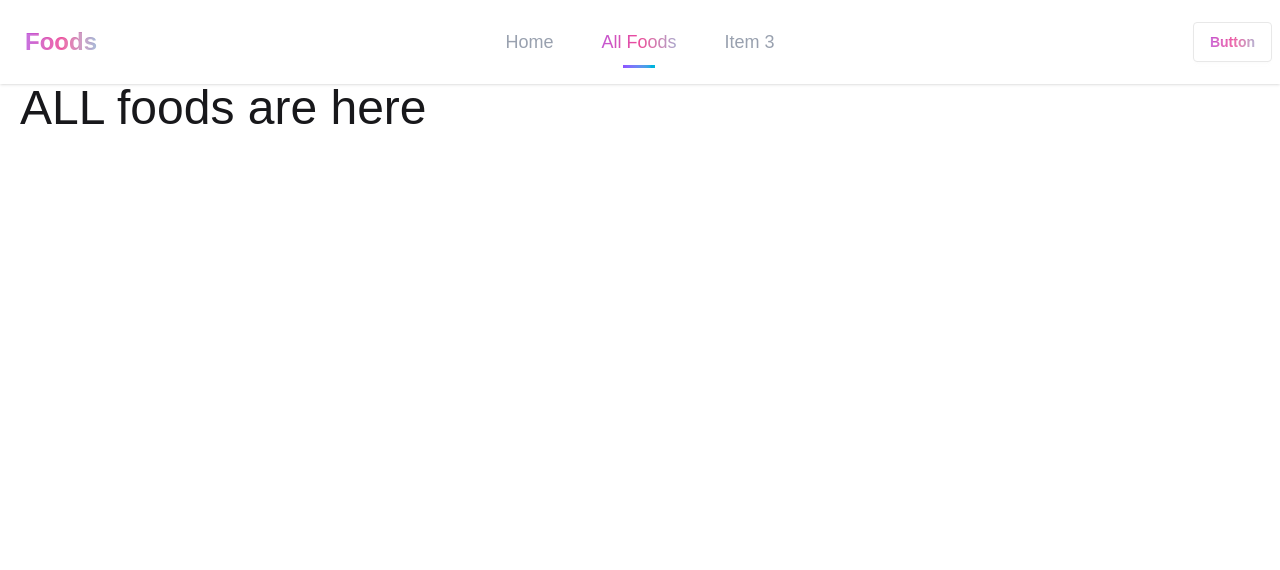
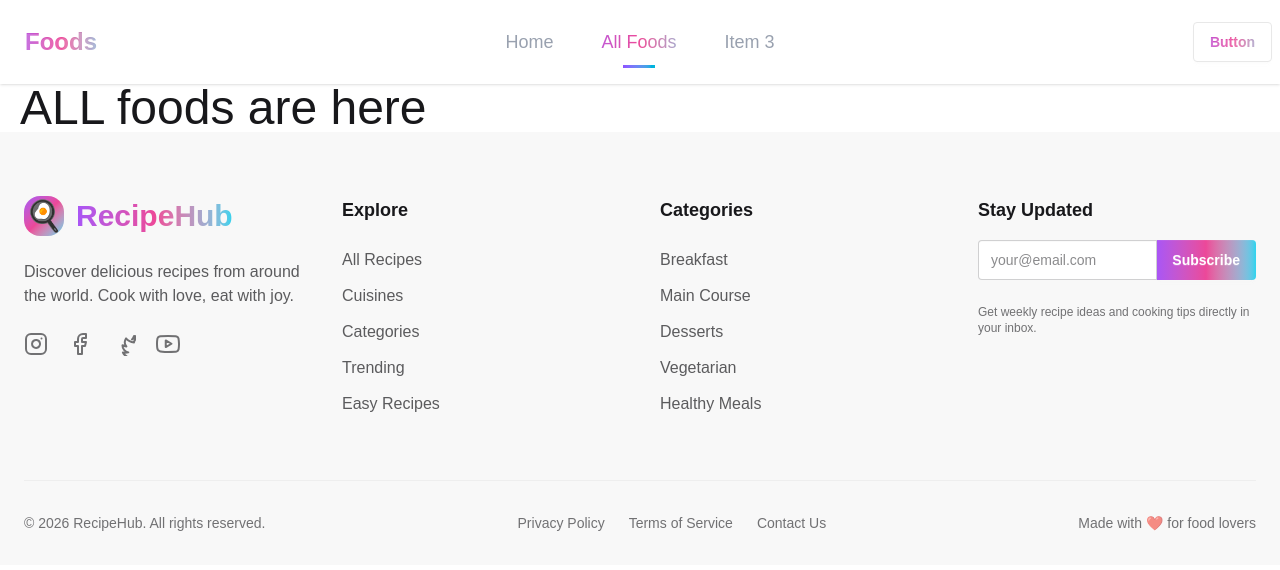
Before and after one commit to toufiqweb/food-recipe, a Next.js app: page /allFoods in a window 1280 px wide. Shown: the top 570 px of the page. Built offline with nearby package versions, Linux system fonts and the light colour scheme.

Commit message:
footer added

```diff
--- a/src/app/layout.js
+++ b/src/app/layout.js
@@ -1,6 +1,7 @@
 import { Geist, Geist_Mono } from "next/font/google";
 import "./globals.css";
 import NavBar from "@/components/NavBar";
+import Footer from "@/components/Footer";
 
 
 const geistSans = Geist({
@@ -32,6 +33,7 @@ export default function RootLayout({ children }) {
         {children}
 
         </main>
+        <Footer/>
         </body>
     </html>
   );
--- /dev/null
+++ b/src/components/Footer.jsx
@@ -0,0 +1,264 @@
+import Link from "next/link";
+import React from "react";
+
+const Footer = () => {
+  return (
+    <footer className="bg-base-200 pt-16 pb-8">
+      <div className="max-w-7xl mx-auto px-6">
+        <div className="grid grid-cols-1 md:grid-cols-2 lg:grid-cols-4 gap-10">
+          {/* Brand Section */}
+          <div className="space-y-6">
+            <div className="flex items-center gap-3">
+              <div className="w-10 h-10 bg-gradient-to-br from-[#a855f7] via-[#ec4899] to-[#22d3ee] rounded-2xl flex items-center justify-center text-white text-3xl">
+                🍳
+              </div>
+              <h2 className="text-3xl font-bold bg-gradient-to-r from-[#a855f7] via-[#ec4899] to-[#22d3ee] bg-clip-text text-transparent">
+                RecipeHub
+              </h2>
+            </div>
+
+            <p className="text-base-content/70 max-w-xs">
+              Discover delicious recipes from around the world. Cook with love,
+              eat with joy.
+            </p>
+
+            {/* Social Icons - Inline SVG */}
+            <div className="flex gap-5">
+              <a
+                href="#"
+                className="text-base-content/60 hover:text-[#ec4899] transition-colors"
+                aria-label="Instagram"
+              >
+                <svg
+                  xmlns="http://www.w3.org/2000/svg"
+                  width="24"
+                  height="24"
+                  viewBox="0 0 24 24"
+                  fill="none"
+                  stroke="currentColor"
+                  strokeWidth="2"
+                  strokeLinecap="round"
+                  strokeLinejoin="round"
+                >
+                  <rect x="2" y="2" width="20" height="20" rx="5" ry="5"></rect>
+                  <path d="M16 11.37A4 4 0 1 1 12.63 8 4 4 0 0 1 16 11.37z"></path>
+                  <line x1="17.5" y1="6.5" x2="17.51" y2="6.5"></line>
+                </svg>
+              </a>
+
+              <a
+                href="#"
+                className="text-base-content/60 hover:text-[#22d3ee] transition-colors"
+                aria-label="Facebook"
+              >
+                <svg
+                  xmlns="http://www.w3.org/2000/svg"
+                  width="24"
+                  height="24"
+                  viewBox="0 0 24 24"
+                  fill="none"
+                  stroke="currentColor"
+                  strokeWidth="2"
+                  strokeLinecap="round"
+                  strokeLinejoin="round"
+                >
+                  <path d="M18 2h-3a5 5 0 0 0-5 5v3H7v4h3v8h4v-8h3l1-4h-4V7a1 1 0 0 1 1-1h3z"></path>
+                </svg>
+              </a>
+
+              <a
+                href="#"
+                className="text-base-content/60 hover:text-[#a855f7] transition-colors"
+                aria-label="Twitter"
+              >
+                <svg
+                  xmlns="http://www.w3.org/2000/svg"
+                  width="24"
+                  height="24"
+                  viewBox="0 0 24 24"
+                  fill="none"
+                  stroke="currentColor"
+                  strokeWidth="2"
+                  strokeLinecap="round"
+                  strokeLinejoin="round"
+                >
+                  <path d="M22 4s-.7 2.1-2 3.4c1.6-1 3.4-1.6 5-1.4-1.6 1-2.7 2.6-3 4.4-3.2-.2-6.1-1.7-8-4-1.6 2.6-1.3 6 .3 8-1.4-.1-2.7-.5-3.8-1.2-.1 3.4 2.4 6.6 5.8 7.2-1 .3-2 .4-3 .4-.8 0-1.6-.1-2.4-.3 1.7 3.3 5.3 5.3 9 5.3 10.8 0 16.7-9 16.7-16.7 0-.3 0-.6-.1-.9 1.1-.8 2.1-1.8 2.8-3z"></path>
+                </svg>
+              </a>
+
+              <a
+                href="#"
+                className="text-base-content/60 hover:text-red-500 transition-colors"
+                aria-label="YouTube"
+              >
+                <svg
+                  xmlns="http://www.w3.org/2000/svg"
+                  width="24"
+                  height="24"
+                  viewBox="0 0 24 24"
+                  fill="none"
+                  stroke="currentColor"
+                  strokeWidth="2"
+                  strokeLinecap="round"
+                  strokeLinejoin="round"
+                >
+                  <path d="M22.54 6.42a2.78 2.78 0 0 0-1.94-2C18.88 4 12 4 12 4s-6.88 0-8.6.42a2.78 2.78 0 0 0-1.94 2A29 29 0 0 0 1 11.75a29 29 0 0 0 .46 5.33 2.78 2.78 0 0 0 1.94 2C5.12 20 12 20 12 20s6.88 0 8.6-.42a2.78 2.78 0 0 0 1.94-2 29 29 0 0 0 .46-5.33 29 29 0 0 0-.46-5.33z"></path>
+                  <polygon points="9.75 15.02 15.5 11.75 9.75 8.48 9.75 15.02"></polygon>
+                </svg>
+              </a>
+            </div>
+          </div>
+
+          {/* Quick Links */}
+          <div>
+            <h3 className="font-semibold text-lg mb-6 text-base-content">
+              Explore
+            </h3>
+            <ul className="space-y-3 text-base-content/70">
+              <li>
+                <Link
+                  href="/recipes"
+                  className="hover:text-[#ec4899] transition-colors"
+                >
+                  All Recipes
+                </Link>
+              </li>
+              <li>
+                <Link
+                  href="/cuisines"
+                  className="hover:text-[#ec4899] transition-colors"
+                >
+                  Cuisines
+                </Link>
+              </li>
+              <li>
+                <Link
+                  href="/categories"
+                  className="hover:text-[#ec4899] transition-colors"
+                >
+                  Categories
+                </Link>
+              </li>
+              <li>
+                <Link
+                  href="/trending"
+                  className="hover:text-[#ec4899] transition-colors"
+                >
+                  Trending
+                </Link>
+              </li>
+              <li>
+                <Link
+                  href="/easy-recipes"
+                  className="hover:text-[#ec4899] transition-colors"
+                >
+                  Easy Recipes
+                </Link>
+              </li>
+            </ul>
+          </div>
+
+          {/* Categories */}
+          <div>
+            <h3 className="font-semibold text-lg mb-6 text-base-content">
+              Categories
+            </h3>
+            <ul className="space-y-3 text-base-content/70">
+              <li>
+                <Link
+                  href="/breakfast"
+                  className="hover:text-[#ec4899] transition-colors"
+                >
+                  Breakfast
+                </Link>
+              </li>
+              <li>
+                <Link
+                  href="/main-course"
+                  className="hover:text-[#ec4899] transition-colors"
+                >
+                  Main Course
+                </Link>
+              </li>
+              <li>
+                <Link
+                  href="/desserts"
+                  className="hover:text-[#ec4899] transition-colors"
+                >
+                  Desserts
+                </Link>
+              </li>
+              <li>
+                <Link
+                  href="/vegetarian"
+                  className="hover:text-[#ec4899] transition-colors"
+                >
+                  Vegetarian
+                </Link>
+              </li>
+              <li>
+                <Link
+                  href="/healthy"
+                  className="hover:text-[#ec4899] transition-colors"
+                >
+                  Healthy Meals
+                </Link>
+              </li>
+            </ul>
+          </div>
+
+          {/* Newsletter */}
+          <div className="space-y-6">
+            <h3 className="font-semibold text-lg mb-4 text-base-content">
+              Stay Updated
+            </h3>
+
+            <div className="join w-full">
+              <input
+                type="email"
+                placeholder="your@email.com"
+                className="input input-bordered join-item w-full bg-base-100 focus:border-[#a855f7]"
+              />
+              <button className="btn join-item bg-gradient-to-r from-[#a855f7] via-[#ec4899] to-[#22d3ee] border-0 text-white hover:brightness-110">
+                Subscribe
+              </button>
+            </div>
+
+            <p className="text-xs text-base-content/60">
+              Get weekly recipe ideas and cooking tips directly in your inbox.
+            </p>
+          </div>
+        </div>
+
+        {/* Bottom Bar */}
+        <div className="border-t border-base-300 mt-16 pt-8 flex flex-col md:flex-row justify-between items-center gap-4 text-sm text-base-content/60">
+          <div>© 2026 RecipeHub. All rights reserved.</div>
+
+          <div className="flex items-center gap-6">
+            <Link
+              href="/privacy"
+              className="hover:text-white transition-colors"
+            >
+              Privacy Policy
+            </Link>
+            <Link href="/terms" className="hover:text-white transition-colors">
+              Terms of Service
+            </Link>
+            <Link
+              href="/contact"
+              className="hover:text-white transition-colors"
+            >
+              Contact Us
+            </Link>
+          </div>
+
+          <div className="flex items-center gap-1">
+            Made with ❤️ for food lovers
+          </div>
+        </div>
+      </div>
+    </footer>
+  );
+};
+
+export default Footer;
```
